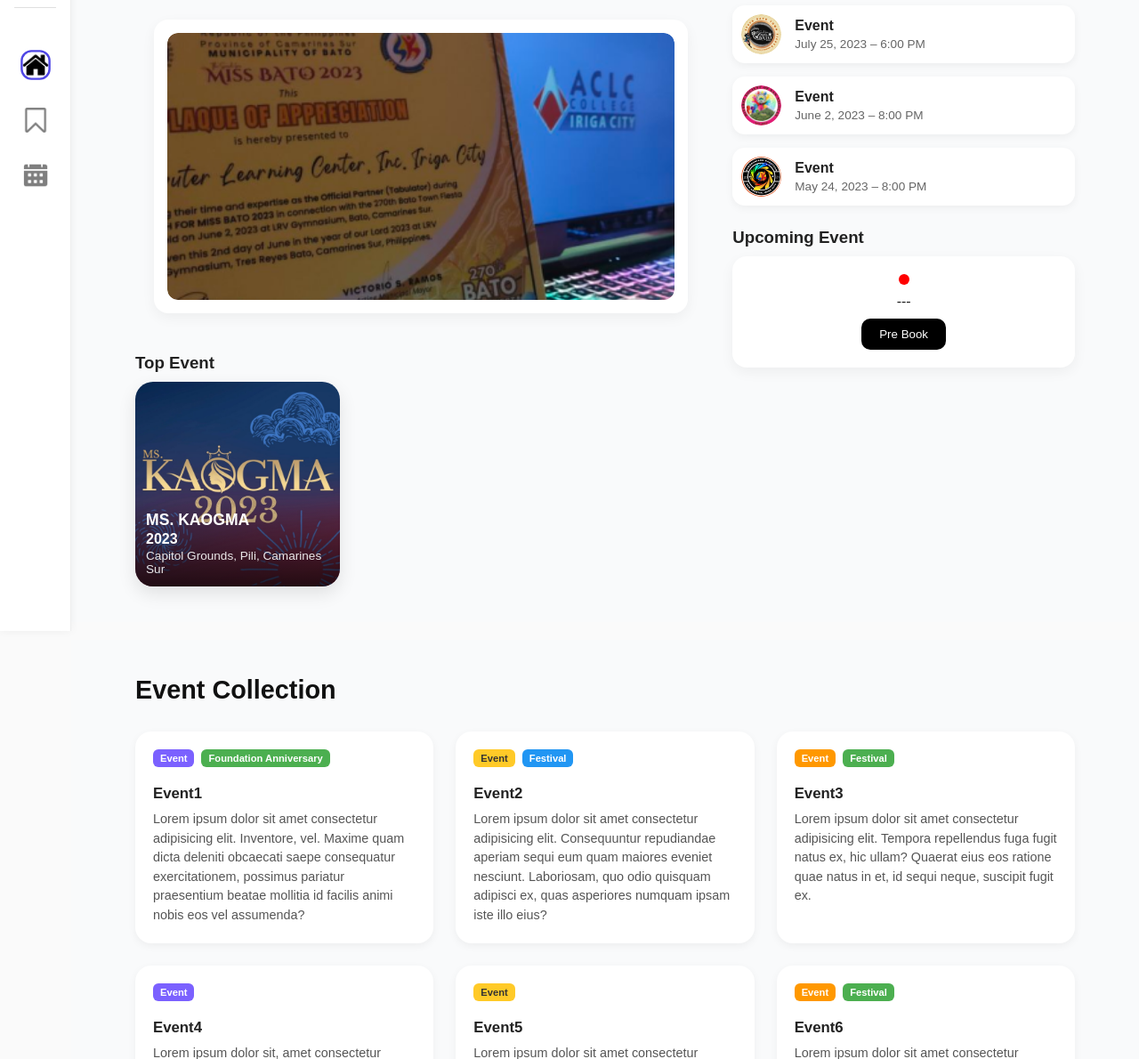
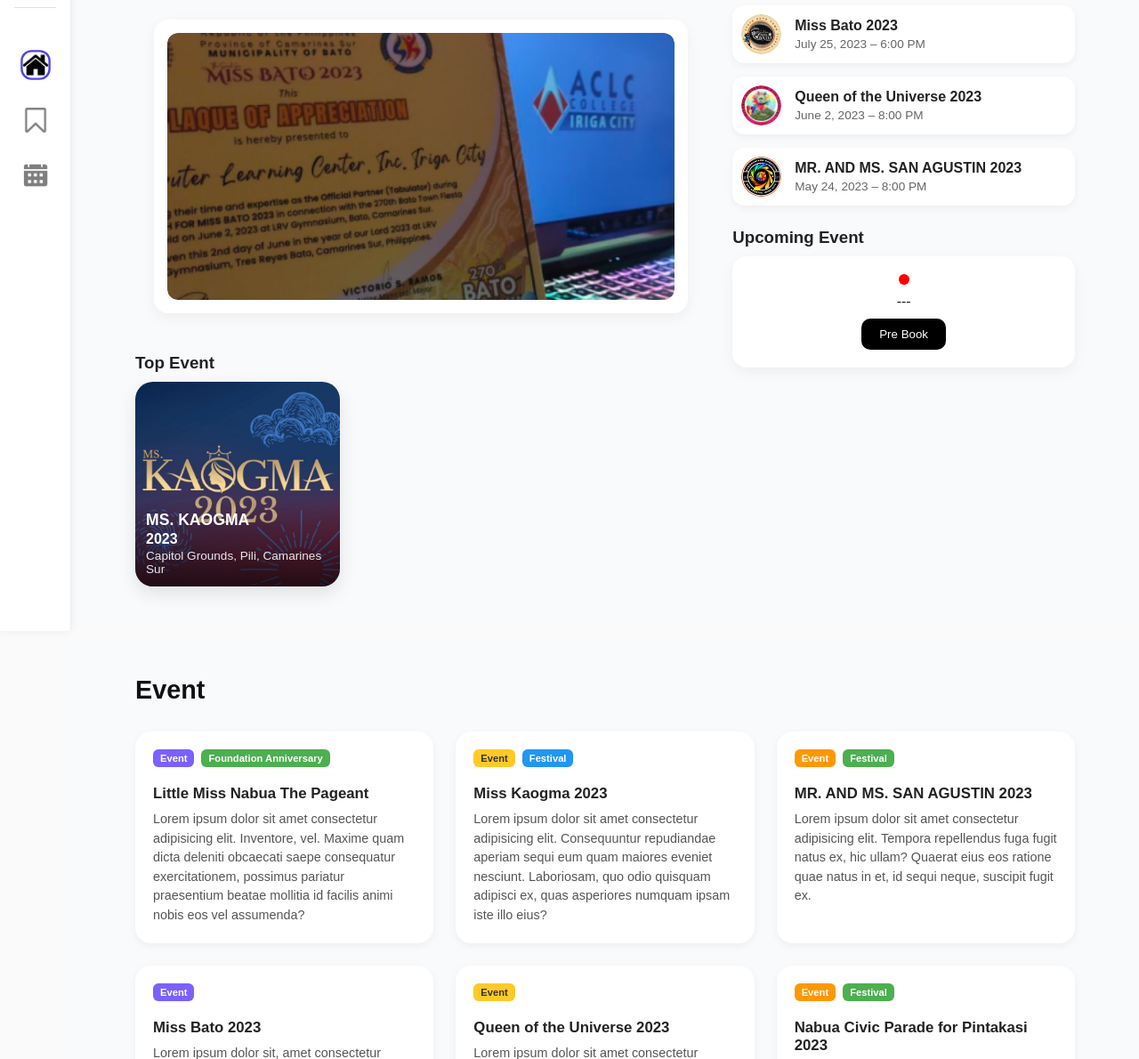
Before and after one commit to Cedrick13/Static-Website, a plain HTML site: page index.html in a window 1280 px wide. Shown: the part 91-1281 px from the top of the page at 89% size. Drawn offline with Linux system fonts and the light colour scheme.

Commit message:
Change Text

```diff
--- a/index.html
+++ b/index.html
@@ -68,21 +68,21 @@
         <li>
           <img src="Images/event icon 1.png" alt="">
           <div>
-            <h4>Event</h4>
+            <h4>Miss Bato 2023</h4>
             <p>July 25, 2023 – 6:00 PM</p>
           </div>
         </li>
         <li>
           <img src="Images/event icon 2.png" alt="">
           <div>
-            <h4>Event</h4>
+            <h4>Queen of the Universe 2023</h4>
             <p>June 2, 2023 – 8:00 PM</p>
           </div>
         </li>
         <li>
           <img src="Images/event icon 3.png" alt="">
           <div>
-            <h4>Event</h4>
+            <h4>MR. AND MS. SAN AGUSTIN 2023</h4>
             <p>May 24, 2023 – 8:00 PM</p>
           </div>
         </li>
@@ -104,7 +104,7 @@
   <!-- Event Section -->
   <section id="event-section" class="event-collection">
   <div class="collection-header">
-    <h2>Event Collection</h2>
+    <h2>Event </h2>
   </div>
 
   <div class="event-grid">
@@ -113,7 +113,7 @@
         <span class="tag purple">Event</span>
         <span class="tag green">Foundation Anniversary</span>
       </div>
-      <h3>Event1</h3>
+      <h3>Little Miss Nabua The Pageant</h3>
       <p>Lorem ipsum dolor sit amet consectetur adipisicing elit. Inventore, vel. Maxime quam dicta deleniti obcaecati saepe consequatur exercitationem, possimus pariatur praesentium beatae mollitia id facilis animi nobis eos vel assumenda?</p>
     </div>
 
@@ -122,7 +122,7 @@
         <span class="tag yellow">Event</span>
         <span class="tag blue">Festival</span>
       </div>
-      <h3>Event2</h3>
+      <h3>Miss Kaogma 2023</h3>
       <p>Lorem ipsum dolor sit amet consectetur adipisicing elit. Consequuntur repudiandae aperiam sequi eum quam maiores eveniet nesciunt. Laboriosam, quo odio quisquam adipisci ex, quas asperiores numquam ipsam iste illo eius?</p>
     </div>
 
@@ -131,7 +131,7 @@
         <span class="tag orange">Event</span>
         <span class="tag green">Festival</span>
       </div>
-      <h3>Event3</h3>
+      <h3>MR. AND MS. SAN AGUSTIN 2023</h3>
       <p>Lorem ipsum dolor sit amet consectetur adipisicing elit. Tempora repellendus fuga fugit natus ex, hic ullam? Quaerat eius eos ratione quae natus in et, id sequi neque, suscipit fugit ex.</p>
     </div>
 
@@ -139,7 +139,7 @@
       <div class="tags">
         <span class="tag purple">Event</span>
       </div>
-      <h3>Event4</h3>
+      <h3>Miss Bato 2023</h3>
       <p>Lorem ipsum dolor sit, amet consectetur adipisicing elit. Sequi quisquam porro quas, iusto sed facere ipsam assumenda natus atque totam vero consectetur voluptas exercitationem adipisci sapiente ea, voluptatem quae voluptatum!</p>
     </div>
 
@@ -147,7 +147,7 @@
       <div class="tags">
         <span class="tag yellow">Event</span>
       </div>
-      <h3>Event5</h3>
+      <h3>Queen of the Universe 2023</h3>
       <p>Lorem ipsum dolor sit amet consectetur adipisicing elit. Reiciendis commodi debitis natus eveniet eaque? Nostrum corporis reiciendis incidunt voluptatum iusto voluptate soluta possimus minus quo? Est, nesciunt. Fuga, cupiditate doloremque?</p>
     </div>
 
@@ -156,7 +156,7 @@
         <span class="tag orange">Event</span>
         <span class="tag green">Festival</span>
       </div>
-      <h3>Event6</h3>
+      <h3>Nabua Civic Parade for Pintakasi 2023</h3>
       <p>Lorem ipsum dolor sit amet consectetur adipisicing elit. Provident voluptas exercitationem doloribus. Quidem fuga, earum provident magnam deserunt minima reprehenderit quaerat numquam iusto asperiores illo aut, maxime, saepe at ab.</p>
     </div>
   </div>
```
